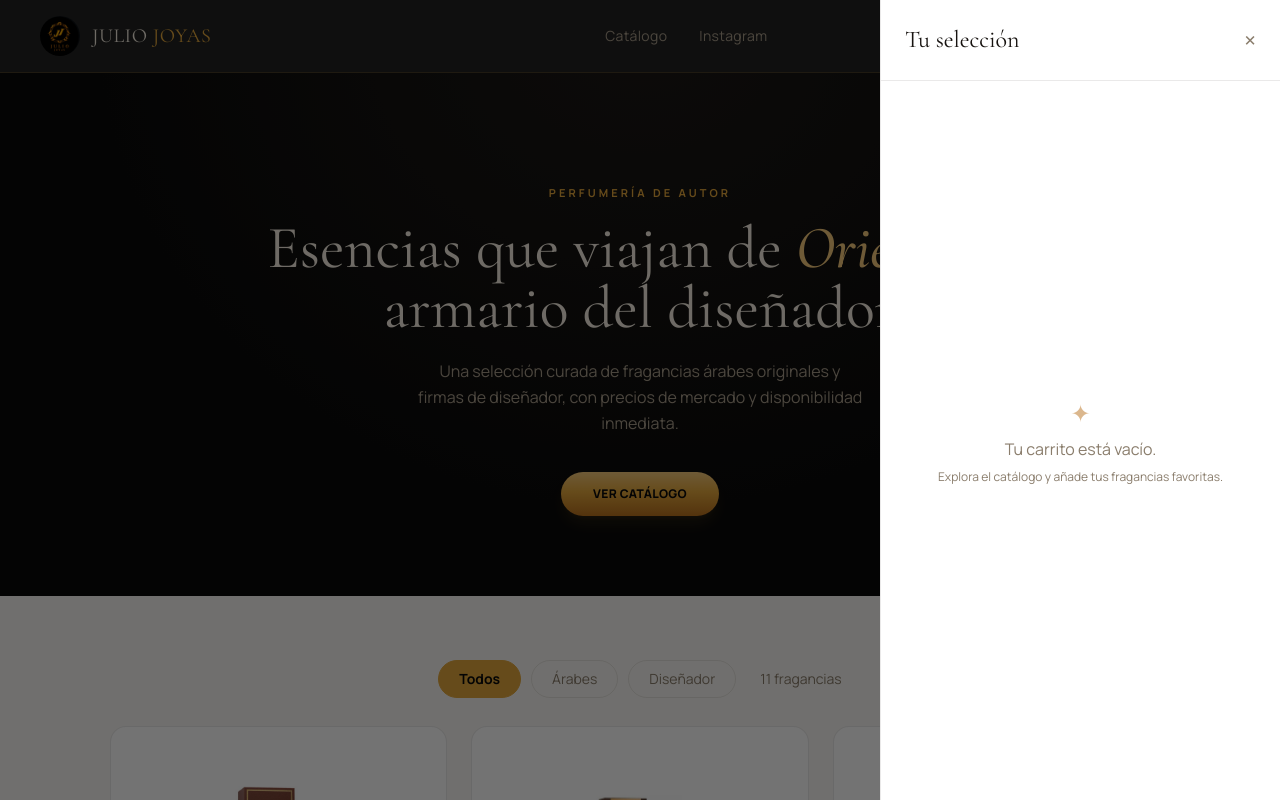
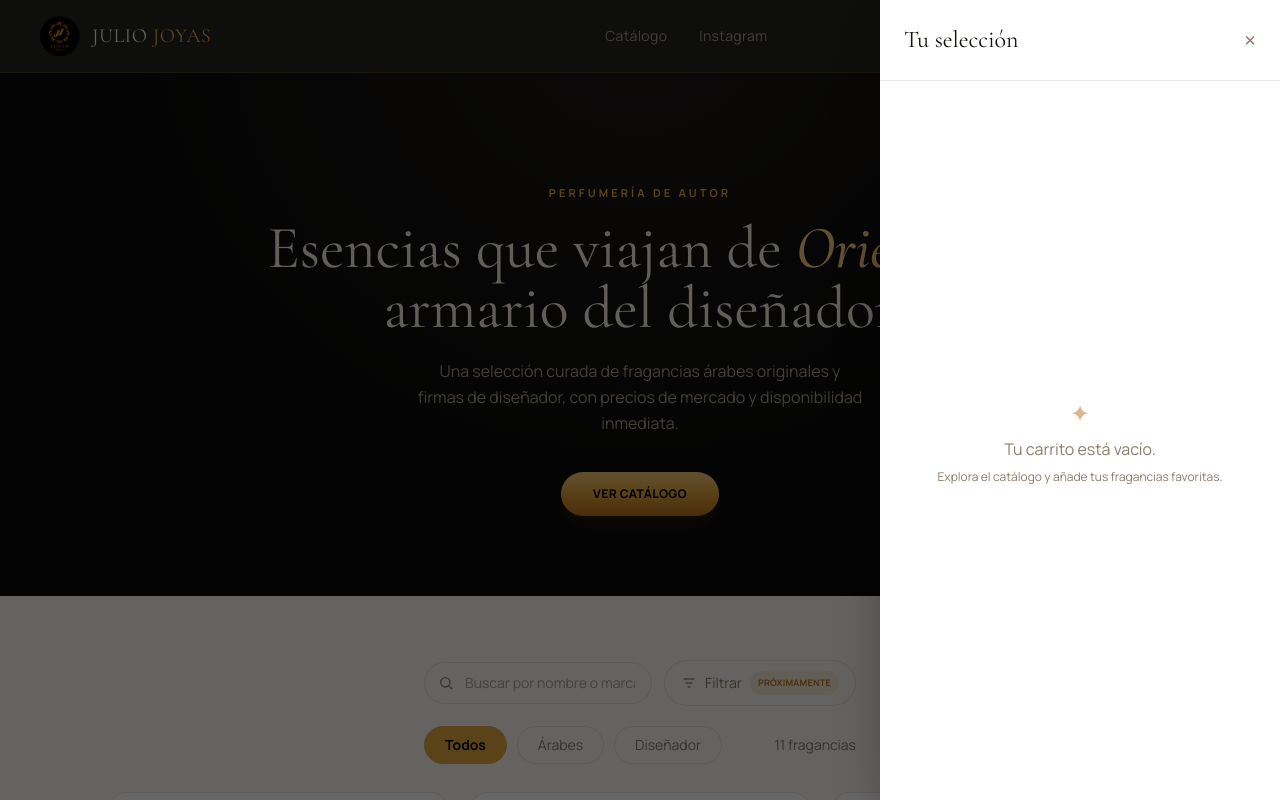
Before and after one commit to Pablosennc/Perfumeria-web-victoria, a React (Vite) app: page / in a window 1280 px wide. Both pictures are taken after a click on the button "Carrito". Shown: the top 800 px of the page. Built offline with nearby package versions, Linux system fonts and the light colour scheme.

Commit message:
Cambio fondo carrito

```diff
--- a/src/components/cart/CartDrawer.jsx
+++ b/src/components/cart/CartDrawer.jsx
@@ -15,12 +15,12 @@ export default function CartDrawer({ isOpen, onClose, cart }) {
     <>
       <div
         onClick={onClose}
-        className={`fixed inset-0 bg-black/55 z-50 transition-opacity ${
+        className={`fixed inset-0 bg-black/60 z-50 transition-opacity ${
           isOpen ? "opacity-100 pointer-events-auto" : "opacity-0 pointer-events-none"
         }`}
       />
       <aside
-        className={`fixed top-0 right-0 h-full w-[400px] max-w-[92vw] bg-brand-paper border-l border-brand-borderLight z-[60] flex flex-col transition-transform duration-300 ${
+        className={`fixed top-0 right-0 h-full w-[400px] max-w-[92vw] bg-white text-brand-ink shadow-2xl shadow-black/40 z-[60] flex flex-col transition-transform duration-300 ${
           isOpen ? "translate-x-0" : "translate-x-full"
         }`}
       >
--- a/src/components/catalog/CategoryFilter.jsx
+++ b/src/components/catalog/CategoryFilter.jsx
@@ -2,10 +2,44 @@ import { CATEGORIES } from "../../data/products.js";
 
 export default function CategoryFilter({ active, onChange, resultCount }) {
   return (
-    <section
-      id="catalogo"
-      className="max-w-6xl mx-auto px-6 md:px-10 mt-16 mb-7 flex items-center justify-between gap-6 flex-wrap"
+    <section id="catalogo" className="max-w-6xl mx-auto px-6 md:px-10 mt-16 mb-7">
+      {/* Búsqueda y filtros avanzados: preview visual, aún no funcional a propósito. */}
+      <div className="flex items-center gap-3 flex-wrap mb-5">
+        <div className="relative flex-1 min-w-[220px]">
+          <svg
+            className="absolute left-3.5 top-1/2 -translate-y-1/2 w-4 h-4 text-brand-inkMuted"
+            viewBox="0 0 24 24"
+            fill="none"
+            stroke="currentColor"
+            strokeWidth="2"
           >
+            <circle cx="11" cy="11" r="7" />
+            <line x1="21" y1="21" x2="16.65" y2="16.65" />
+          </svg>
+          <input
+            type="text"
+            disabled
+            placeholder="Buscar por nombre o marca..."
+            className="w-full pl-10 pr-4 py-2.5 rounded-full border border-brand-borderLight bg-brand-cream text-sm text-brand-inkMuted placeholder:text-brand-inkMuted/70 cursor-not-allowed"
+          />
+        </div>
+        <button
+          disabled
+          className="flex items-center gap-2 px-4 py-2.5 rounded-full border border-brand-borderLight bg-brand-cream text-sm text-brand-inkMuted cursor-not-allowed whitespace-nowrap"
+        >
+          <svg className="w-4 h-4" viewBox="0 0 24 24" fill="none" stroke="currentColor" strokeWidth="2">
+            <line x1="4" y1="6" x2="20" y2="6" />
+            <line x1="7" y1="12" x2="17" y2="12" />
+            <line x1="10" y1="18" x2="14" y2="18" />
+          </svg>
+          Filtrar
+          <span className="text-[9px] tracking-wide uppercase bg-brand-gold/15 text-brand-goldDark px-2 py-0.5 rounded-full font-bold">
+            Próximamente
+          </span>
+        </button>
+      </div>
+
+      <div className="flex items-center justify-between gap-6 flex-wrap">
         <div className="flex gap-2.5 flex-wrap">
           {CATEGORIES.map((cat) => (
             <button
@@ -24,6 +58,7 @@ export default function CategoryFilter({ active, onChange, resultCount }) {
         <span className="text-sm text-brand-inkMuted">
           {resultCount} fragancia{resultCount === 1 ? "" : "s"}
         </span>
+      </div>
     </section>
   );
 }
--- a/src/components/home/Hero.jsx
+++ b/src/components/home/Hero.jsx
@@ -1,6 +1,23 @@
+import { SITE } from "../../config/site.js";
+
 export default function Hero() {
+  const hasImage = Boolean(SITE.heroImage);
+
+  const backgroundStyle = hasImage
+    ? {
+        backgroundImage: `linear-gradient(180deg, rgba(10,10,10,0.55), rgba(10,10,10,0.75)), url(${SITE.heroImage})`,
+        backgroundSize: "cover",
+        backgroundPosition: "center",
+      }
+    : undefined;
+
   return (
-    <header className="relative px-6 md:px-10 pt-20 md:pt-28 pb-20 text-center text-brand-ivory bg-[radial-gradient(ellipse_at_50%_-10%,#1c1815_0%,#0a0a0a_60%)]">
+    <header
+      style={backgroundStyle}
+      className={`relative px-6 md:px-10 pt-20 md:pt-28 pb-20 text-center text-brand-ivory ${
+        hasImage ? "" : "bg-[radial-gradient(ellipse_at_50%_-10%,#1c1815_0%,#0a0a0a_60%)]"
+      }`}
+    >
       <p className="text-[11px] tracking-[0.28em] uppercase text-brand-gold font-bold mb-4">
         Perfumería de autor
       </p>
--- /dev/null
+++ b/src/config/site.js
@@ -0,0 +1,12 @@
+/**
+ * Configuración general del sitio, para ajustes que no ameritan tocar
+ * componentes directamente.
+ */
+export const SITE = {
+  /**
+   * Foto de fondo del banner principal (hero). Puede ser una URL externa
+   * o una ruta local en /public, ej: "/images/banner/promo.jpg".
+   * Si queda vacía (""), se usa el fondo degradado negro/dorado actual.
+   */
+  heroImage: "",
+};
```
Also changed, not shown: src/data/products.js (line endings or trailing spaces), 1 other file (tests, documents, lock files or other folders). Lines whose indentation alone changed are shown as unchanged.
